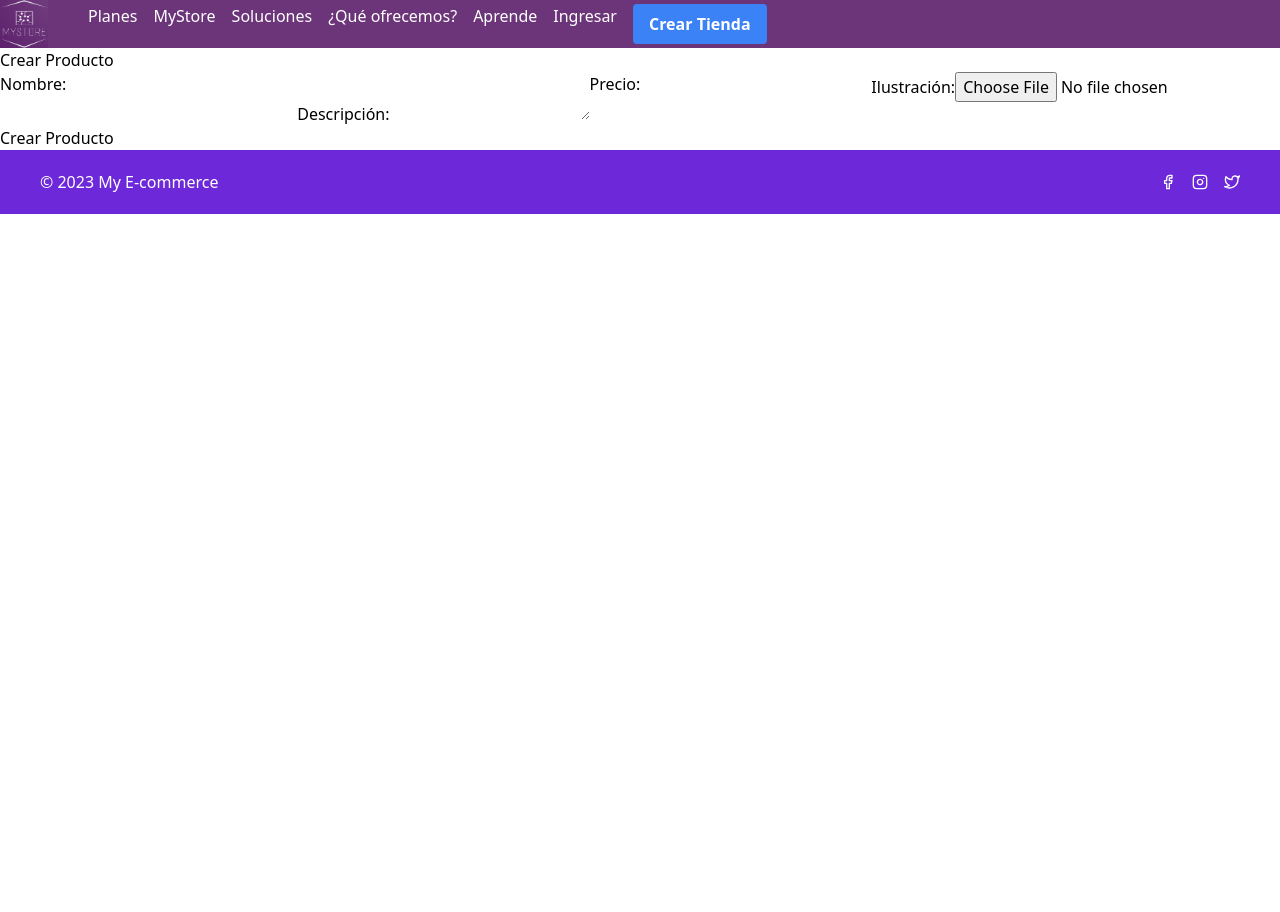
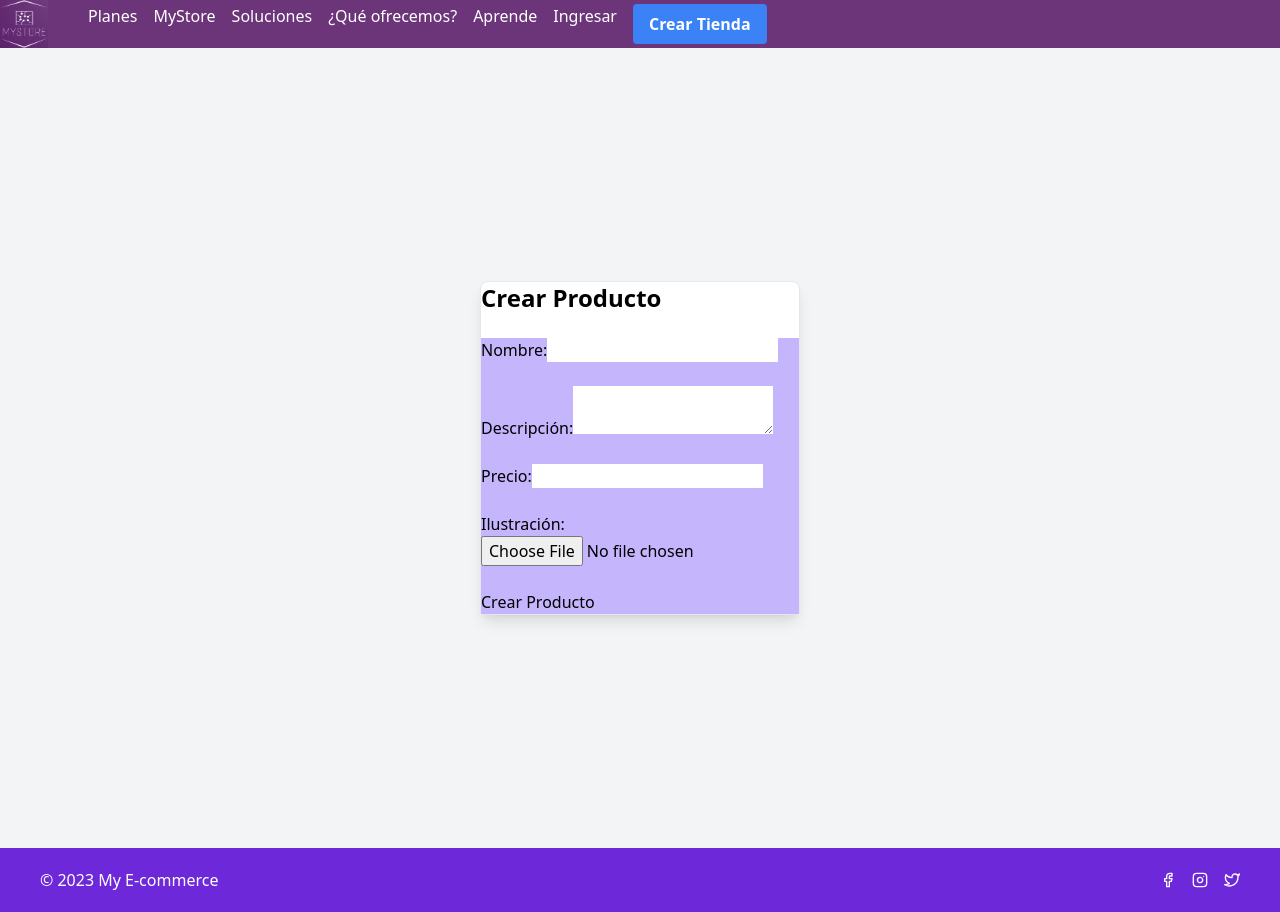
Before and after one commit to JulianFernandez1620/MyStore, a React (Create React App) app in the folder frontend/: page /crearproducto in a window 1280 px wide. Before the commit the page ends 800 px from the top, so only its background shows below. Built offline with nearby package versions, Linux system fonts and the light colour scheme.

Commit message:
Versión inicial con funcionalidades del Sprint realizadas

```diff
--- a/frontend/src/vistas/PantallaInicio.js
+++ b/frontend/src/vistas/PantallaInicio.js
@@ -17,25 +17,28 @@ const PantallaInicio = ({ isLoggedIn, setIsLoggedIn }) => {
     useEffect(() => {
         fetch('http://localhost:8000/productos')
             .then((response) => response.json())
-            .then((data) => setProductos(data));
+            .then((data) => {
+                console.log(data);
+                setProductos(data)});
     }, []);
 
     const settings = {
         dots: true,
         infinite: true,
         speed: 500,
-        slidesToShow: 3,
-        slidesToScroll: 1,
+        slidesToShow: 20,
+        slidesToScroll: 20,
     };
 
     return (
-        <div className="flex flex-col h-screen">
-            <main className="flex-grow bg-white " style={{ position: "relative" }}>
-                {/* {showIngreso ? (
+        <div className="flex flex-row h-screen">
+            <aside className="bg-purple-300" style={{ flexBasis: '25%', flexGrow: 0, maxWidth: '25%' }}></aside>
+            <main className="bg-white p-4" style={{ flexBasis: '75%', flexGrow: 1, maxWidth: '75%' }}>
+                {showIngreso ? (
                     <Ingreso setIsLoggedIn={setIsLoggedIn} setShowIngreso={setShowIngreso} />
                 ) : null}
-                <div style={{ width: '60%', height: '60%' }}>
-                    <Slider {...settings} style={{ height: '60%' }}>
+                <div style={{ maxWidth: '100%', height: '100%' }}>
+                    <Slider {...settings} style={{ height: '100%', float: 'right' }}>
                         {productos.map((producto) => (
                             <div key={producto.id}>
                                 <h2>{producto.nombre}</h2>
@@ -51,9 +54,8 @@ const PantallaInicio = ({ isLoggedIn, setIsLoggedIn }) => {
                             </div>
                         ))}
                     </Slider>
-                </div> */}
+                </div>
             </main>
-            <aside className="h-full w-1/4 bg-purple-300"></aside>
         </div>
     );
 };
--- a/frontend/src/vistas/Registro.js
+++ b/frontend/src/vistas/Registro.js
@@ -1,6 +1,6 @@
 import { useState } from "react";
 import axios from 'axios';
-import './../Estilos/Registro.css'
+import './../Estilos/Registro.css';
 
 const Registro = () => {
     const [formData, setFormData] = useState({
--- a/frontend/src/vistas/crearproducto.js
+++ b/frontend/src/vistas/crearproducto.js
@@ -20,39 +20,36 @@ const CrearProducto = () => {
     const handleSubmit = async (event) => {
         event.preventDefault();
 
-        const formData = new FormData();
-        formData.append("nombre", producto.nombre);
-        formData.append("descripcion", producto.descripcion);
-        formData.append("precio", producto.precio);
-
     const ilustracionBlob = new Blob([producto.ilustracion.slice(0, producto.ilustracion.size)], { type: producto.ilustracion.type });
         const fileReader = new FileReader();
         fileReader.readAsArrayBuffer(ilustracionBlob);
+        let data;
 
         fileReader.onload = async (event) => {
             const buffer = event.target.result;
             const bytes = new Uint8Array(buffer);
-            formData.append("ilustracion", bytes);
-
-            for (const [clave, valor] of formData.entries()) {
-                console.log(`${clave}: ${valor}`);
-            }
+            const data = {
+                nombre: producto.nombre,
+                descripcion: producto.descripcion,
+                precio: producto.precio,
+                ilustracion: Array.from(bytes),
+                ilustracion_type: producto.ilustracion.type
+            };
+        };
 
             try {
-                await axios.post("http://localhost:8000/producto/", formData, {
-                    headers: { "Content-Type": "multipart/form-data" },
-                });
+                await axios.post("http://localhost:8000/producto/", data);
                 alert("Producto creado exitosamente");
             } catch (error) {
                 console.error(error);
             }
         };
-    };
 
     return (
-        <div>
-            <h1>Crear Producto</h1>
-            <form onSubmit={handleSubmit}>
+        <div className="flex flex-col items-center justify-center h-screen bg-gray-100" >
+            <div className="bg-white border rounded-lg shadow-lg p-25 max-w-xs w-full">
+                <h1 className="text-2xl font-bold mb-6 justify-center">Crear Producto</h1>
+                <form onSubmit={handleSubmit} className="bg-purple-300 space-y-6">
                     <label>
                         Nombre:
                         <input
@@ -86,6 +83,7 @@ const CrearProducto = () => {
                     <button type="submit">Crear Producto</button>
                 </form>
             </div>
+        </div>
     );
 };
 
```
Also changed, not shown: frontend/src/Estilos/PantallaInicio.css (added), 1 other file (tests, documents, lock files or other folders). Lines whose indentation alone changed are shown as unchanged.
